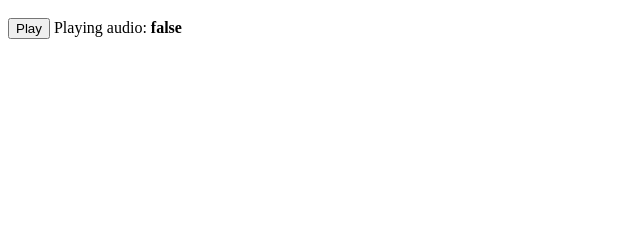
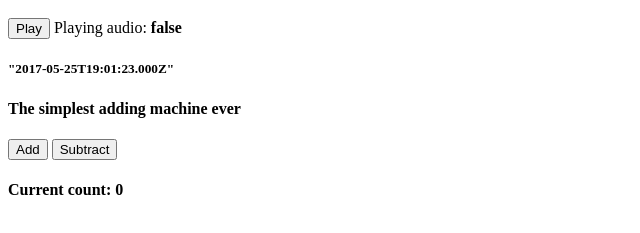
Before and after one commit to clintegarrison/angular-one-example, a plain HTML site: page main.html in a window 1280 px wide. Shown: the part 149-382 px from the top of the page, without its empty margins (0-640 px from the left). Drawn offline with nearby package versions, Linux system fonts and the light colour scheme.

Commit message:
added some data binding controllers

```diff
--- a/js/main.js
+++ b/js/main.js
@@ -27,3 +27,21 @@ app.controller('PlayerController', ['$scope', function($scope) {
 
 app.controller('RelatedController', ['$scope', function($scope) {
 }]);
+
+
+app.controller('ClockController', function($scope) {
+  var updateClock = function() {
+    $scope.clock = new Date();
+  };
+  var timer = setInterval(function() {
+    $scope.$apply(updateClock);
+  }, 1000);
+  updateClock();
+});
+
+
+app.controller('ClickCounterController', function($scope) {
+  $scope.counter = 0;
+  $scope.add = function(amount) { $scope.counter += amount; };
+  $scope.subtract = function(amount) { $scope.counter -= amount; };
+});
--- a/main.html
+++ b/main.html
@@ -20,6 +20,18 @@
         <button ng-click="stop()" class="button alert" ng-show="playing">Stop</button>
         Playing audio: <b>{{ playing }}</b>
       </div>
+
+      <div ng-controller="ClockController">
+        <h5>{{ clock }}</h5>
+      </div>
+
+      <div ng-controller="ClickCounterController">
+        <h4>The simplest adding machine ever</h4>
+        <button ng-click="add(1)" class="button">Add</button>
+        <button ng-click="subtract(1)" class="button">Subtract</button>
+        <h4>Current count: {{ counter }}</h4>
+      </div>
+
     </div>
   </body>
 </html>
```
